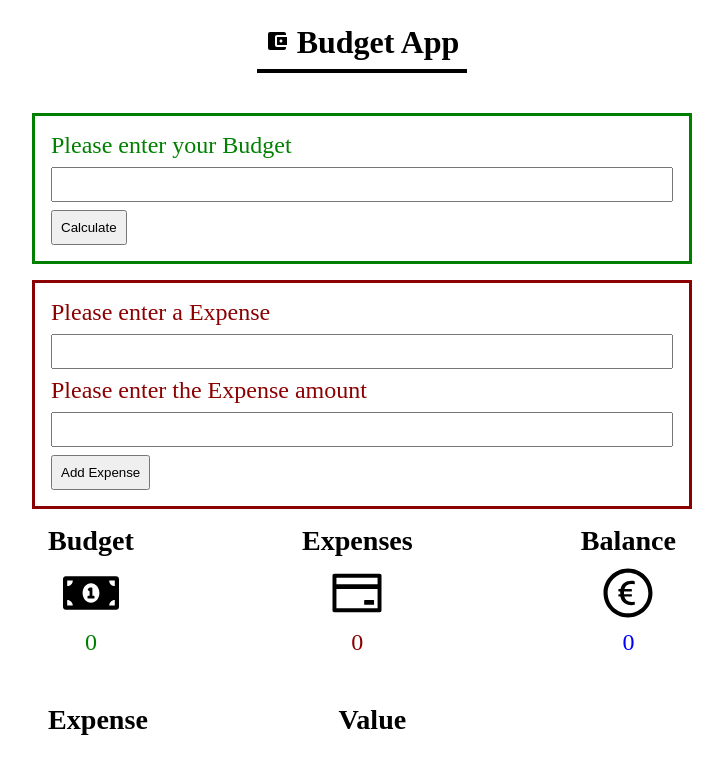
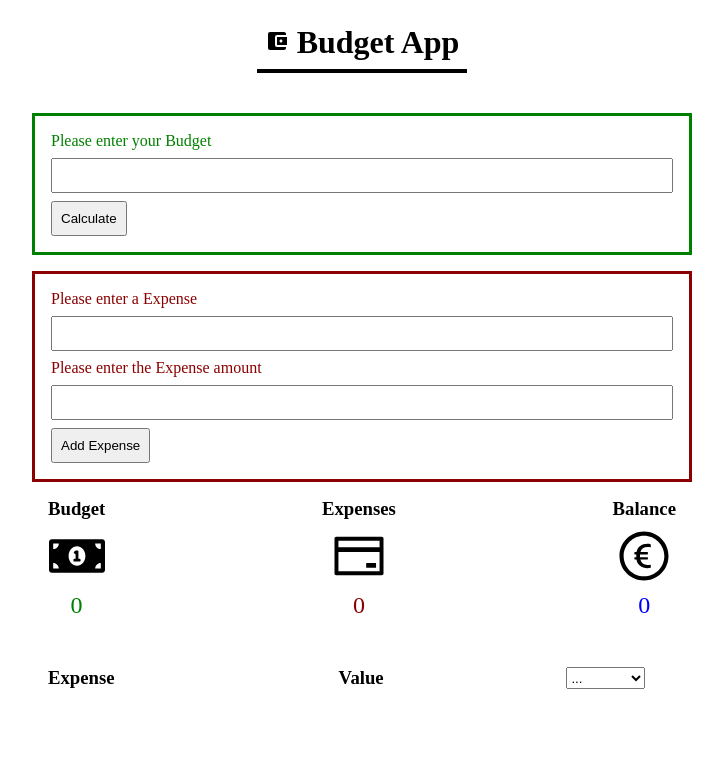
Before and after one commit to Gzman/budget-app, a React (Create React App) app: page / in a window 1280 px wide. Shown: the top 774 px of the page, without its empty margins (278-1001 px from the left). Built offline with nearby package versions, Linux system fonts and the light colour scheme.

Commit message:
Implemented edit expenses and sorting expenses

```diff
--- a/src/components/content/Content.css
+++ b/src/components/content/Content.css
@@ -27,8 +27,8 @@
         align-items: center;
     }
     .content-input, .content-output {
-        max-width: 700px;
-        font-size: 1.5rem;
+        max-width: auto;
+        font-size: 1rem;
     }
     .balance-view {
         max-width: 100%;
@@ -43,6 +43,6 @@
     }
     .content-input, .content-output {
         width: auto;
-        font-size: 1.5rem;
+        font-size: 0.9rem;
     }
 }
--- a/src/components/content/Content.js
+++ b/src/components/content/Content.js
@@ -8,7 +8,15 @@ import { useBudget } from "../../hooks/useBudget"
 import "./Content.css"
 
 const Content = () => {
-    const { expenses, addExpense, editExpense, removeExpense } = useExpenses();
+    const {
+        expenses,
+        addExpense,
+        editExpense,
+        removeExpense,
+        sortAfterTitle,
+        sortAfterValue
+    } = useExpenses();
+
     const { budget, setBudget } = useBudget();
     return (
         <div className="content">
@@ -18,7 +26,13 @@ const Content = () => {
             </div>
             <div className="content-output">
                 <BalanceView budget={budget} expenses={expenses} />
-                <ExpensesView expenses={expenses} editExpense={editExpense} removeExpense={removeExpense} />
+                <ExpensesView
+                    expenses={expenses}
+                    editExpense={editExpense}
+                    removeExpense={removeExpense}
+                    sortAfterTitle={sortAfterTitle}
+                    sortAfterValue={sortAfterValue}
+                />
             </div>
         </div>
     )
--- a/src/components/content/ExpensesView.js
+++ b/src/components/content/ExpensesView.js
@@ -1,13 +1,23 @@
-import React from "react"
+import React, { useState } from "react"
 import { Expense } from "./Expense"
+import { SortSelect } from "./SortSelect"
+import { Modal } from "../modal/Modal"
 import "./ExpensesView.css"
+import { ExpenseForm } from "./ExpenseForm"
 
-const ExpensesView = ({ expenses, editExpense, removeExpense }) => {
+const ExpensesView = ({ expenses, editExpense, removeExpense, sortAfterTitle, sortAfterValue }) => {
+    const [expenseToEdit, setExpenseToEdit] = useState(null);
+    const [renderModal, setRenderModal] = useState(false);
+
     return (
         <div className="expenses-view">
             <div className="expenses-view-header">
                 <h3>Expense</h3>
                 <h3>Value</h3>
+                <SortSelect
+                    sortAfterTitle={sortAfterTitle}
+                    sortAfterValue={sortAfterValue}
+                />
             </div>
             {
                 expenses.map((expense) =>
@@ -15,11 +25,20 @@ const ExpensesView = ({ expenses, editExpense, removeExpense }) => {
                         key={expense.id}
                         title={expense.title}
                         value={expense.value}
-                        editExpense={(title, value) => editExpense(expense.id, title, value)}
+                        editExpense={() => {
+                            setExpenseToEdit(expense);
+                            setRenderModal(true);
+                        }}
                         removeExpense={() => removeExpense(expense.id)}
                     />
                 )
             }
+            <Modal render={renderModal} close={() => setRenderModal(false)}>
+                <ExpenseForm
+                    editExpense={(title, value) => editExpense(expenseToEdit.id, title, value)}
+                    expenseToEdit={expenseToEdit}
+                />
+            </Modal>
         </div>
     )
 }
--- /dev/null
+++ b/src/components/content/SortSelect.js
@@ -0,0 +1,23 @@
+
+const SortSelect = ({ sortAfterTitle, sortAfterValue }) => {
+    const options = {
+        "...": null,
+        "Title": sortAfterTitle,
+        "Value": sortAfterValue,
+    };
+
+    return (
+        <select
+            className="sort-expense-select"
+            onChange={(e) => options[e.target.value]?.call()}
+        >
+            {
+                Object.keys(options).map((option) =>
+                    <option key={option} >{option}</option>
+                )
+            }
+        </select>
+    )
+}
+
+export { SortSelect }
--- /dev/null
+++ b/src/components/modal/Modal.css
@@ -0,0 +1,21 @@
+.backdrop {
+  position: fixed;
+  top: 0;
+  left: 0;
+  right: 0;
+  width: 100%;
+  height: 100%;
+  z-index: 5;
+  overflow: auto;
+  background-color: rgba(0, 0, 0, 0.3);
+}
+
+.modal {
+    margin: 25vh auto;
+}
+
+.modal-content {
+    padding: 1rem;
+    display: flex;
+    flex-direction: column;
+}
--- /dev/null
+++ b/src/components/modal/Modal.js
@@ -0,0 +1,20 @@
+
+const Modal = ({ render, close, children }) => {
+    if (!render) {
+        return null;
+    }
+    return (
+        <div className="backdrop">
+            <div className="modal">
+                <div className="modal-content">
+                    {children}
+                </div>
+                <div className="modal-footer">
+                    <button className="close-btn" onClick={close}>Close</button>
+                </div>
+            </div>
+        </div>
+    )
+}
+
+export { Modal }
--- a/src/hooks/useExpenses.js
+++ b/src/hooks/useExpenses.js
@@ -26,11 +26,21 @@ const useExpenses = () => {
         );
     }
 
+    const sortAfterTitle = () => {
+        setExpenses([...expenses].sort((a, b) => a.title.localeCompare(b.title)));
+    }
+
+    const sortAfterValue = () => {
+        setExpenses([...expenses].sort((a, b) => a.value - b.value));
+    }
+
     return {
         expenses,
         addExpense,
         editExpense,
         removeExpense,
+        sortAfterTitle,
+        sortAfterValue,
     }
 }
 
```
Also changed, not shown: src/components/content/Expense.js (+14 -1 lines).
